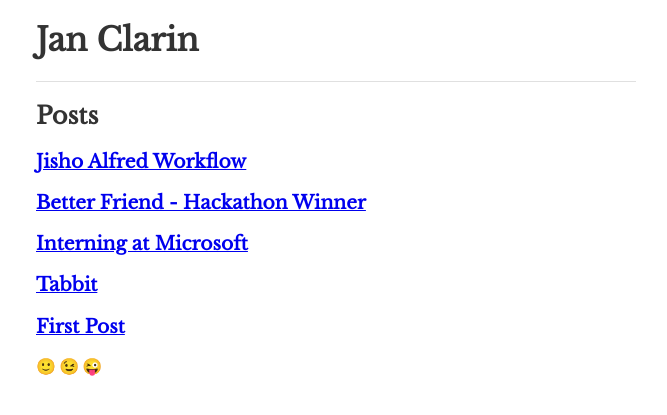
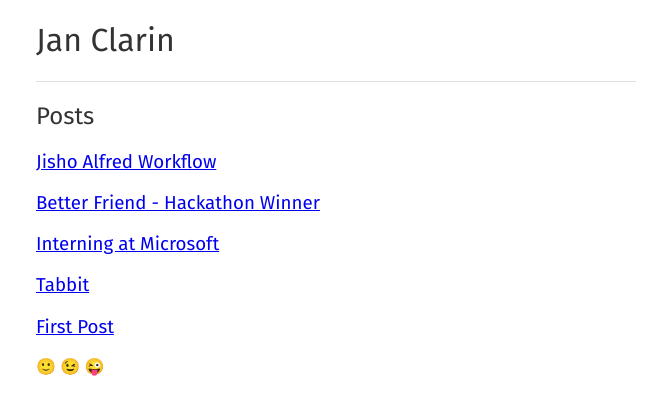
Before and after one commit to janclarin/janclarin.github.io, a Jekyll site: the page built from index.md, in a window 1280 px wide. Shown: the top 415 px of the page, without its empty margins (304-971 px from the left). Built offline with Jekyll 4.4.1, drawn with Linux system fonts in a browser that asks for light colours.

Commit message:
Change font to Fira Sans
From Libre Baskerville & Source Sans Pro

```diff
--- a/_includes/head.html
+++ b/_includes/head.html
@@ -2,6 +2,6 @@
   <meta charset="utf-8">
   <meta http-equiv="X-UA-Compatible" content="IE=edge">
   <meta name="viewport" content="width=device-width, initial-scale=1">
-  <link href="https://fonts.googleapis.com/css?family=Libre+Baskerville:400,400i|Source+Sans+Pro:400,400i,700" rel="stylesheet">
+  <link href="https://fonts.googleapis.com/css?family=Fira+Sans:300,400,400i" rel="stylesheet">
   <link href="/assets/css/styles.css" rel="stylesheet">
 </head>
--- a/_sass/typography.scss
+++ b/_sass/typography.scss
@@ -1,10 +1,10 @@
 body {
   color: #333;
-  font-family: 'Source Sans Pro', sans-serif;
+  font-family: 'Fira Sans', sans-serif;
   font-size: 16px;
   line-height: 1.2;
 }
 
 h1, h2, h3, h4, h5, h6 {
-  font-family: 'Libre Baskerville', serif;
+  font-weight: 400;
 }
```
